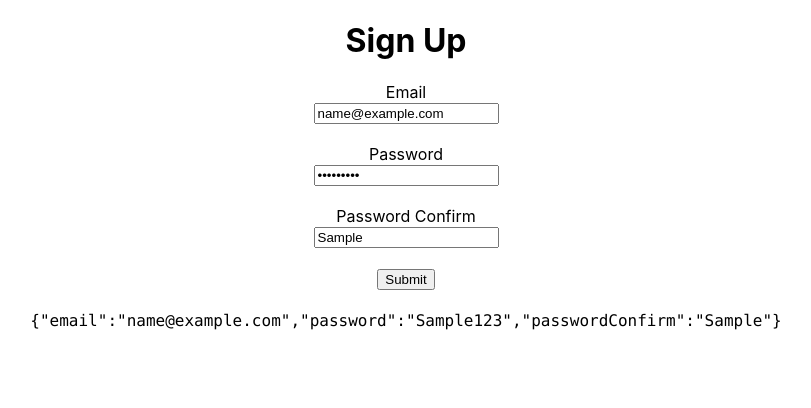
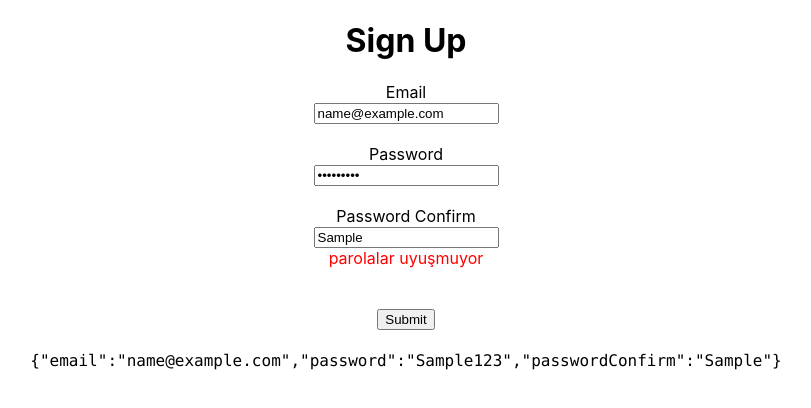
Before and after one commit to damlaervakasal/100-days-react, a React (Create React App) app in the folder react-09-formik/: page / in a window 1280 px wide. Both pictures are taken after typing "name@example.com", "Sample123", "Sample" into the empty fields and a click on the button "Submit". Shown: the top 408 px of the page, without its empty margins (234-1045 px from the left). Built offline with nearby package versions, Linux system fonts and the light colour scheme.

Commit message:
chained methods used yup--  handleBlur,error and touch

```diff
--- a/react-09-formik/src/App.css
+++ b/react-09-formik/src/App.css
@@ -5,3 +5,7 @@
 label{
   display: block;
 }
+
+.error{
+  color: red;
+}
--- a/react-09-formik/src/components/SignUp.js
+++ b/react-09-formik/src/components/SignUp.js
@@ -3,7 +3,8 @@ import { useFormik } from "formik";
 import validations from "./validations";
 
 function SignUp() {
-  const { handleSubmit, handleChange, values } = useFormik({
+  const { handleSubmit, handleChange, handleBlur, values, errors, touched } =
+    useFormik({
       initialValues: {
         // firstName: "Damla",
         // lastName: "Kasal",
@@ -21,30 +22,24 @@ function SignUp() {
       validationSchema: validations,
     });
 
+  console.log(errors);
+
   return (
     <div>
       <h1>Sign Up</h1>
       <form onSubmit={handleSubmit}>
-        {/* <label htmlFor="firstName">First Name</label>
+        <label htmlFor="email">Email</label>
         <input
-          name="firstName"
-          value={values.firstName}
+          name="email"
+          value={values.email}
           onChange={handleChange}
+          onBlur={handleBlur}
         />
-        <br />
-        <br /> */}
 
-        {/* <label htmlFor="lastName">Last Name</label>
-        <input
-          name="lastName"
-          value={values.lastName}
-          onChange={handleChange}
-        />
-        <br />
-        <br /> */}
-        <label htmlFor="email">Email</label>
-        <input name="email" value={values.email} onChange={handleChange} />
-
+        {errors.email && touched.email && (
+          <div className="error">{errors.email}</div>
+        )}
+        {/* error adı altında e -mail varsa ve buna daha önce focus olunduysa o zaman bu uyarıyı göster */}
         <br />
         <br />
 
@@ -54,7 +49,11 @@ function SignUp() {
           name="password"
           value={values.password}
           onChange={handleChange}
+          onBlur={handleBlur}
         />
+        {errors.password && touched.password && (
+          <div className="error">{errors.password}</div>
+        )}
         <br />
         <br />
 
@@ -63,66 +62,12 @@ function SignUp() {
           name="passwordConfirm"
           value={values.passwordConfirm}
           onChange={handleChange}
+          onBlur={handleBlur}
         />
 
-        {/* <label htmlFor="gender">Gender</label>
-        <br />
-
-        <span>Male</span>
-        <input
-          type="radio"
-          name="gender"
-          value="male"
-          onChange={handleChange}
-          checked={values.gender === "male"}
-        />
-        <span>Female</span>
-        <input
-          type="radio"
-          name="gender"
-          value="famale"
-          onChange={handleChange}
-          checked={values.gender === "female"}
-        />
-        <br />
-        <br />
-
-        <div>
-          football
-          <input
-            type="checkbox"
-            name="hobies"
-            value="football"
-            onChange={handleChange}
-          />
-        </div>
-        <div>
-          cinema
-          <input
-            type="checkbox"
-            name="hobies"
-            value="cinema"
-            onChange={handleChange}
-          />
-        </div>
-        <div>
-          watch movie
-          <input
-            type="checkbox"
-            name="hobies"
-            value="watch movie"
-            onChange={handleChange}
-          />
-        </div>
-        <br />
-
-        <select name="country" value={values.country} onChange={handleChange}>
-          <option value="tr">Turkey</option>
-          <option value="uk">England</option>
-          <option value="usa">America</option>
-        </select>
-        <br />
-        <br /> */}
+        {errors.passwordConfirm && touched.passwordConfirm && (
+          <div className="error">{errors.passwordConfirm}</div>
+        )}
         <br />
         <br />
         <button type="submit">Submit</button>
--- a/react-09-formik/src/components/validations.js
+++ b/react-09-formik/src/components/validations.js
@@ -5,10 +5,10 @@ import { object, string, ref } from "yup";
 const validations = object({
   // name: string().required(),
   // age: number().required().positive().integer(),
-  email: string().email().required(),
-  password: string().min(5).required(),
+  email: string().email().required("zorunlu alan"),
+  password: string().min(5, "en az 5 karakterli olmalı").required(),
   passwordConfirm: string()
-    .oneOf([ref("password")])
+    .oneOf([ref("password")], "parolalar uyuşmuyor")
     .required(),
   // website: string().url().nullable(),
   // createdOn: date().default(() => new Date()),
```
Lines whose indentation alone changed are shown as unchanged.
